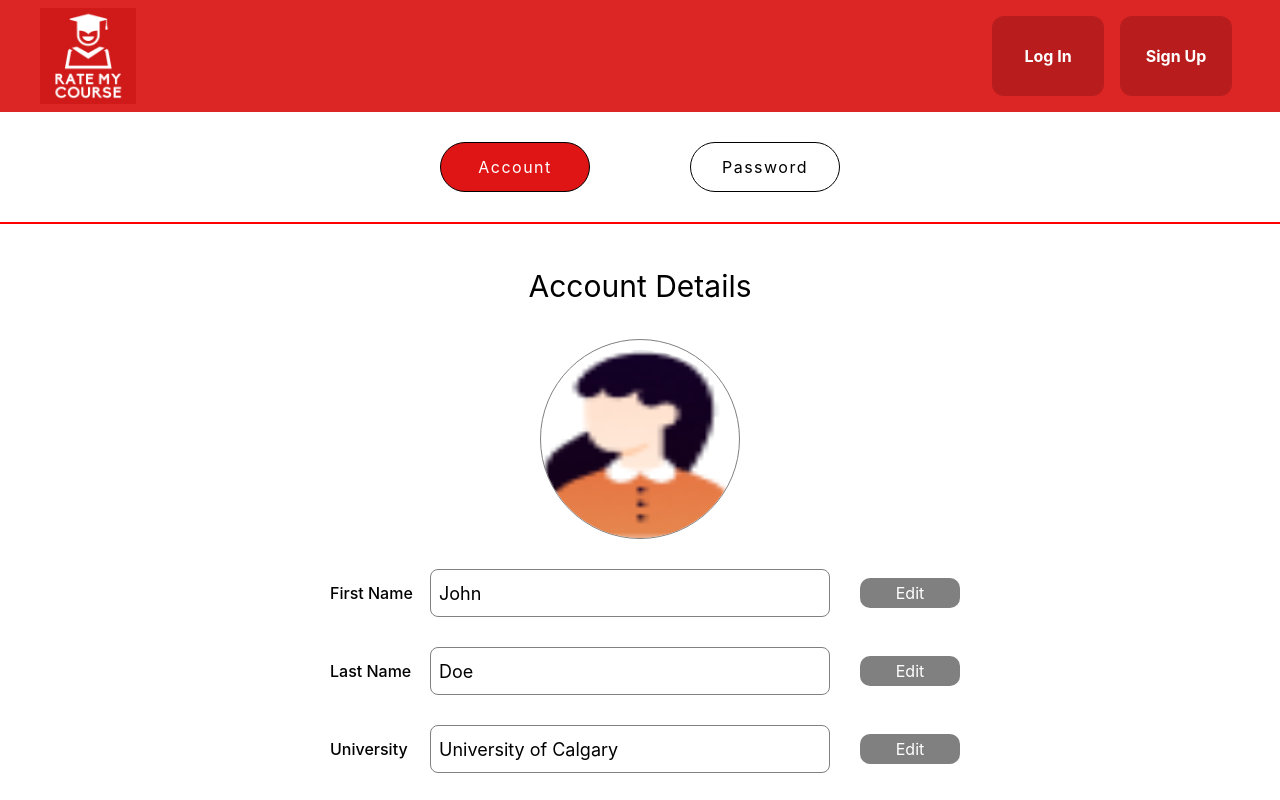
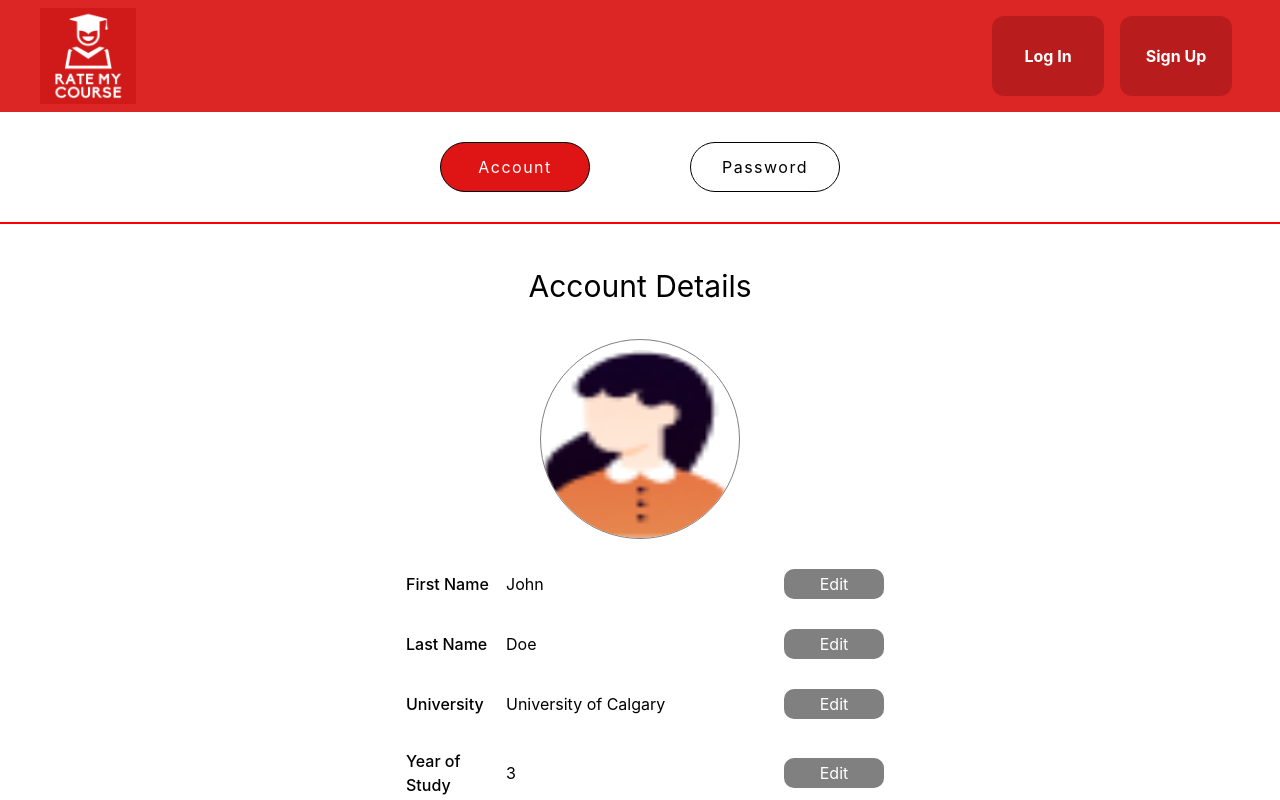
Before and after one commit to mrmallam/Rate_My_Course, a React (Create React App) app in the folder Frontend/rate_my_course/: page /AccountSettings in a window 1280 px wide. Shown: the top 800 px of the page. Built offline with nearby package versions, Linux system fonts and the light colour scheme.

Commit message:
Added dropdown menu and cursor focus when pressing edit

```diff
--- a/Frontend/rate_my_course/src/pages/AccountSettingsAccount.js
+++ b/Frontend/rate_my_course/src/pages/AccountSettingsAccount.js
@@ -1,18 +1,58 @@
 import React, { useState } from "react";
+import { useRef, useEffect } from 'react';
+
 import '../styles/AccountSettingsAccount.css';
 import UserAccountSettingsProfilePicture from '../resources/user_profile.png';
 
 // Custom component for each editable field
-const AccountInformation = ({ label, value, editMode, onEditClick, onSaveClick, onCancelClick, onChange, fieldType }) => (
+const AccountInformation = ({ label, value, editMode, onEditClick, onSaveClick, onCancelClick, onChange, fieldType, options}) => {
+
+    const inputRef = useRef(null);
+
+    // Focus on the input field when entering edit mode
+    // Sets cursor in the input field when "Edit" is clicked
+    useEffect(() => {
+        if (editMode) {
+            inputRef.current.focus();
+        }
+    }, [editMode]);
+
+
+    return (
         <div className="inputContainer--account">
             {label && <label>{label}</label>}
+
+            {/* If its an dropdown field */}
+            {fieldType === 'dropdown' && editMode ? (
+
+
+                <select
+                    ref={inputRef}
+                    className={`inputBox--accountSettingsAccount ${editMode ? 'editMode' : ''}`}
+                    value={value}
+                    onChange={(e) => onChange(e.target.value)}
+                >
+                    {options.map((option) => (
+                        <option key={option} value={option}>
+                            {option}
+                        </option>
+                    ))}
+                </select>
+
+
+
+
+            ) : (
+
                 <input
-            className="inputBox" id="inputBox--accountSettingsAccount"
+                    ref={inputRef}  // focuses cursor to the current input box
+                    className={`inputBox--accountSettingsAccount ${editMode ? 'editMode' : ''}`} // Apply editMode class conditionally
                     type={fieldType}
                     value={value}
                     readOnly={!editMode}
                     onChange={(e) => onChange(e.target.value)}
                 />
+            )}
             <div className="editButtonsContainer">
                 {editMode ? (
                     <div className="editButtons">
@@ -21,10 +61,12 @@ const AccountInformation = ({ label, value, editMode, onEditClick, onSaveClick,
                     </div>
                 ) : (
                     <button id="editButton" onClick={onEditClick}>Edit</button>
+
                 )}
             </div>
         </div>
     );
+};
 
 
 // ****This is for backend (finish this) ****
@@ -53,7 +95,7 @@ const saveDataToBackend = async (data) => {
 
 const AccountSettingsAccount = () => {
 
-    // Initial user data
+    // Initial user data (replace with user data from backend)
     const initialData = {
         firstName: "John",
         lastName: "Doe",
@@ -61,6 +103,11 @@ const AccountSettingsAccount = () => {
         yearOfStudy: 3,
         email: "john_doe@ucalgary.ca",
     };
+
+    const yearOfStudyOptions = ['1', '2', '3', '4', '5+'];
+
+    // List of Universities (replace with backend data)
+    const universityOptions = [initialData.university, 'University of Alberta', 'University of Toronto', 'University of Waterloo'];
 
     // For testing purposes
     // const fieldTypes = {
@@ -70,6 +117,14 @@ const AccountSettingsAccount = () => {
     //     university: "text",
     //     email: "email",
     // };
+
+    // const [showOptions, setShowOptions] = useState({
+    //     yearOfStudy: false,
+    //     university: false,
+    // });
+
+
+
 
     const [data, setData] = useState(initialData);
     const [tempData, setTempData] = useState({});
@@ -97,6 +152,13 @@ const AccountSettingsAccount = () => {
                 [field]: true,
             }));
 
+
+            // setShowOptions((prevShowOptions) => ({
+            //     ...prevShowOptions,
+            //     [field]: true, // Show dropdown options when entering edit mode
+            // }));
+
+
             setEditPressed(true);
         }
     };
@@ -106,6 +168,12 @@ const AccountSettingsAccount = () => {
             ...prevEditMode,
             [field]: false,
         }));
+
+        // setShowOptions((prevShowOptions) => ({
+        //     ...prevShowOptions,
+        //     [field]: false, // Hide dropdown options when saving
+        // }));
+
 
         // user cannot edit other fields once a field is in edit mode
         setEditPressed(false);
@@ -120,10 +188,16 @@ const AccountSettingsAccount = () => {
             [field]: false,
         }));
 
+        // setShowOptions((prevShowOptions) => ({
+        //     ...prevShowOptions,
+        //     [field]: false, // Hide dropdown options when canceling
+        // }));
+
         setData((prevData) => ({
             ...prevData,
             [field]: tempData[field],
         }));
+
 
         setEditPressed(false);
     };
@@ -166,8 +240,10 @@ const AccountSettingsAccount = () => {
                     <AccountInformation
                         label="University"
                         value={data.university}
-                        fieldType='text'
+                        fieldType="dropdown"
+                        options={universityOptions}
                         editMode={editMode.university}
+
                         onEditClick={() => handleEditClick("university")}
                         onSaveClick={() => handleSaveClick("university")}
                         onCancelClick={() => handleCancelClick("university")}
@@ -175,9 +251,11 @@ const AccountSettingsAccount = () => {
                     />
                     <AccountInformation
                         label="Year of Study"
-                        value={data.yearOfStudy.toString()}
-                        fieldType="number"
+                        value={data.yearOfStudy}
+                        fieldType="dropdown"
+                        options={yearOfStudyOptions}
                         editMode={editMode.yearOfStudy}
+
                         onEditClick={() => handleEditClick("yearOfStudy")}
                         onSaveClick={() => handleSaveClick("yearOfStudy")}
                         onCancelClick={() => handleCancelClick("yearOfStudy")}
```
Lines whose indentation alone changed are shown as unchanged.
